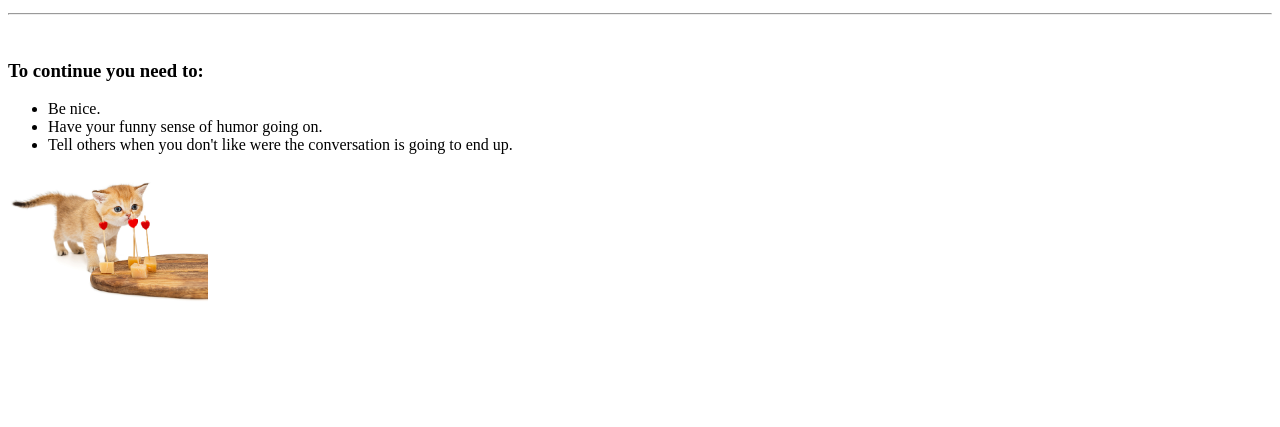
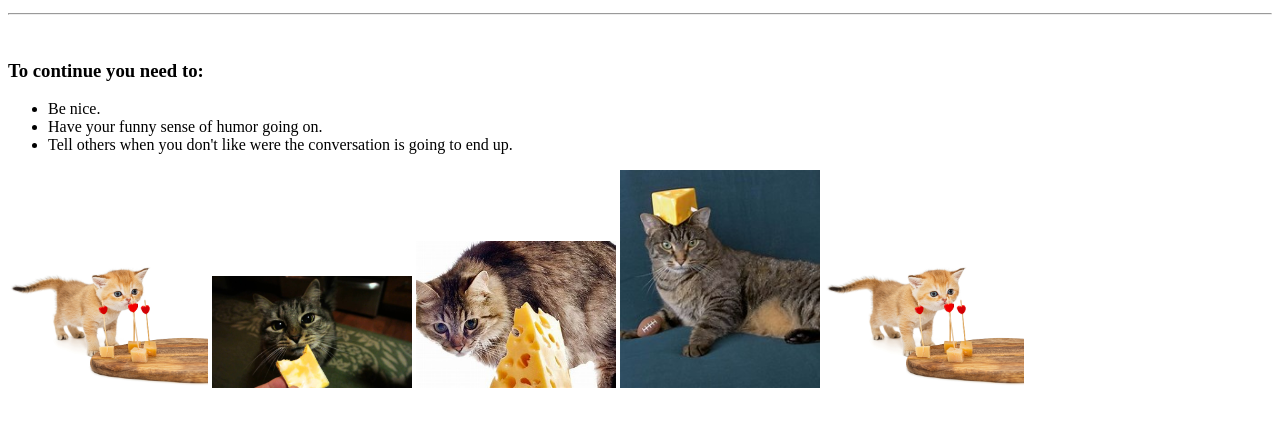
Before and after one commit to sharingyourthoughts/sharingyourthoughts.github.io, a plain HTML site: page index.html in a window 1280 px wide. Shown: the part 101-528 px from the top of the page. Drawn offline with Linux system fonts and the light colour scheme.

Commit message:
Update index.html

```diff
--- a/index.html
+++ b/index.html
@@ -20,5 +20,9 @@
    <li>Tell others when you don't like were the conversation is going to end up. </li>
 </ul>
 <img width="200px" src="hg.jpg">
+<img width="200px" src="maxresdefault.jpg">
+<img width="200px" src="th (1).jpg">
+<img width="200px" src="th.jpg">
+<img width="200px" src="hg.jpg">
 </body>
 </html>
```
